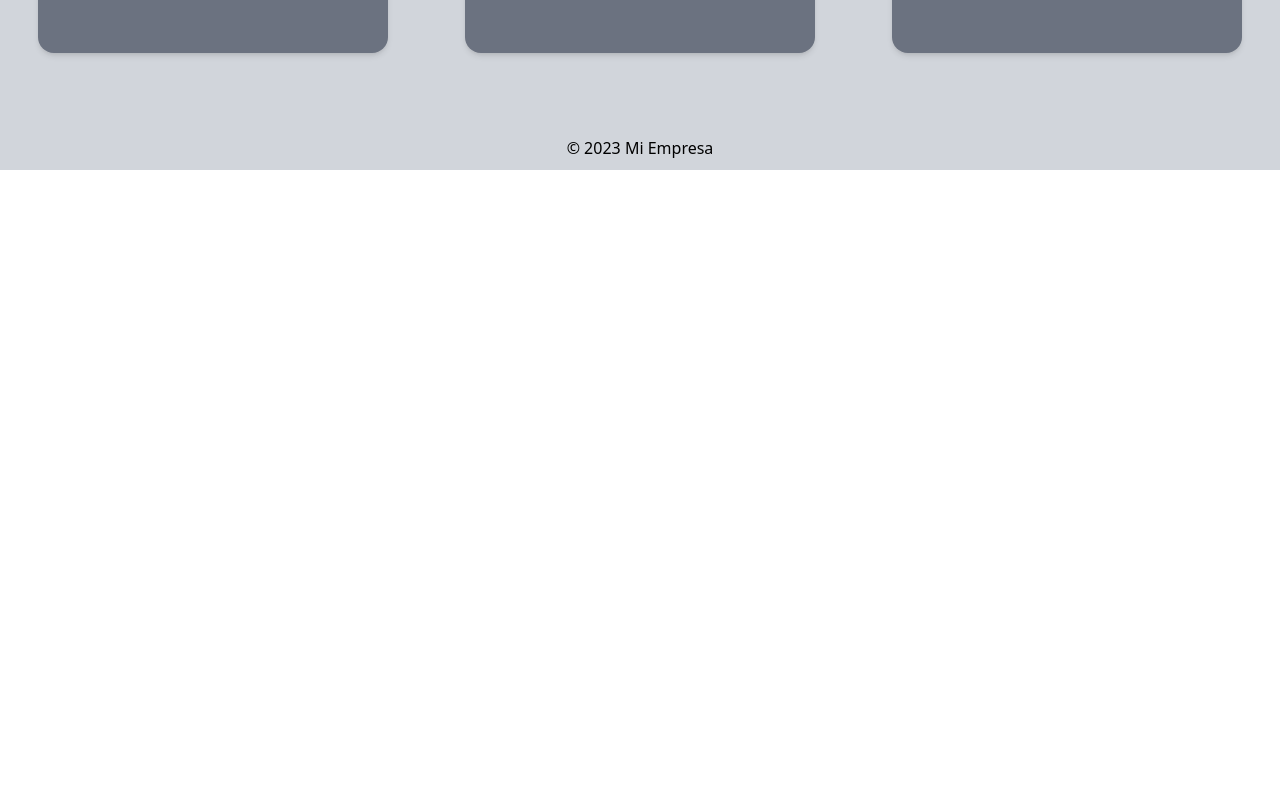
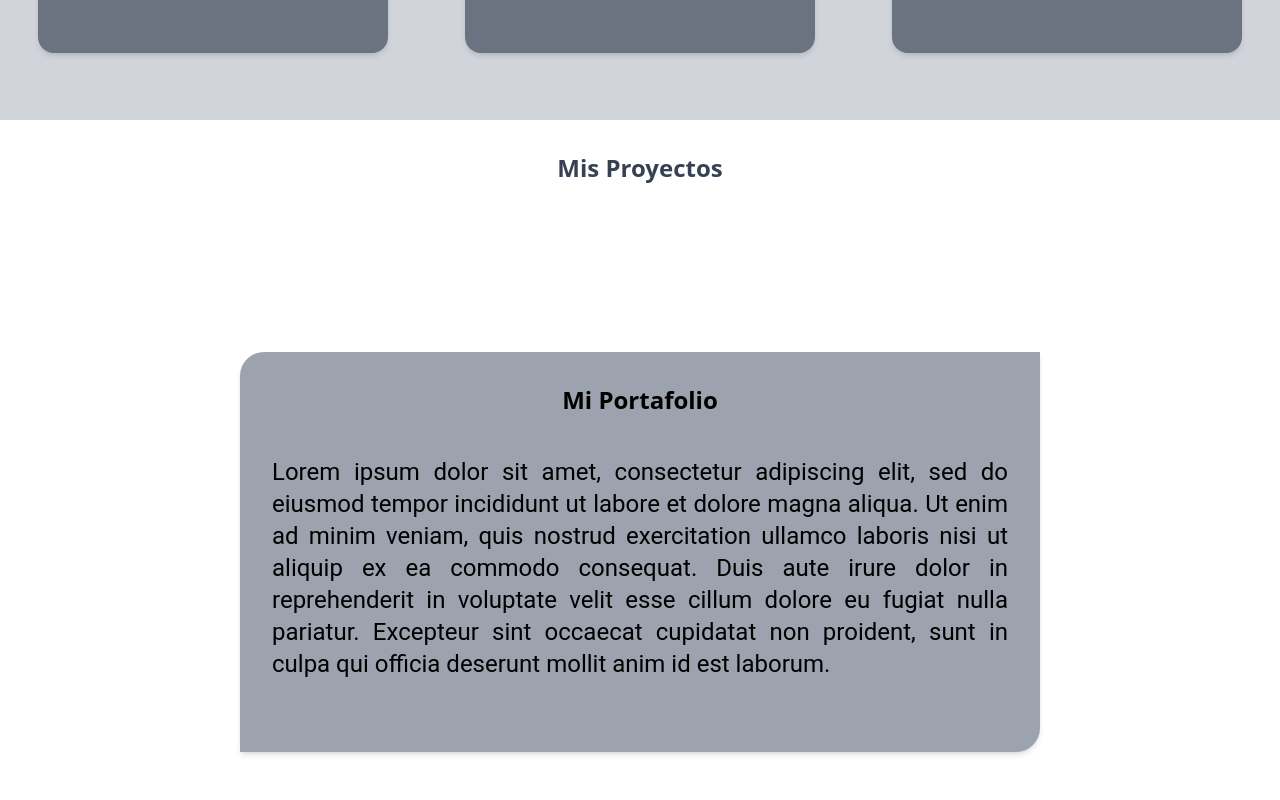
Before and after one commit to ncrevelo/interfaces, a React (Vite) app: page / in a window 1280 px wide. Shown: the part 3140-3940 px from the top of the page. Before the commit the page ends 3310 px from the top, so only its background shows below. Built offline with nearby package versions, Linux system fonts and the light colour scheme.

Commit message:
cambios agregados

```diff
--- a/src/App.jsx
+++ b/src/App.jsx
@@ -100,6 +100,17 @@ export default function App() {
 </section>
 
 
+
+<section className="bg-white w-screen h-screen flex flex-col items-center  ">
+  <h2 className="  text-2xl font-bold text-start text-gray-700 pt-8 " >Mis Proyectos</h2>
+  <section className="flex  w-[800px] h-[400px] flex-col   overflow-hidden rounded-tr-none rounded-bl-none border-1  bg-gray-400 rounded-3xl  shadow-md mx-auto my-auto">
+  <h2 className="  text-2xl font-bold text-center text-black pt-8 " >Mi Portafolio</h2>
+  <section className="  text-2xl font-oswald px-8 text-black flex-col justify-center text-justify width: 100px height:auto word-wrap: break-word order-1 pt-10" style={{ maxHeight: '300px', overflowY: 'auto' }}>
+              <p > Lorem ipsum dolor sit amet, consectetur adipiscing elit, sed do eiusmod tempor incididunt ut labore et dolore magna aliqua. Ut enim ad minim veniam, quis nostrud exercitation ullamco laboris nisi ut aliquip ex ea commodo consequat. Duis aute irure dolor in reprehenderit in voluptate velit esse cillum dolore eu fugiat nulla pariatur. Excepteur sint occaecat cupidatat non proident, sunt in culpa qui officia deserunt mollit anim id est laborum.
+              </p>
+              </section>
+  </section>
+</section>
       </main>
 
       {/* Pie de página (Footer) */}
```
